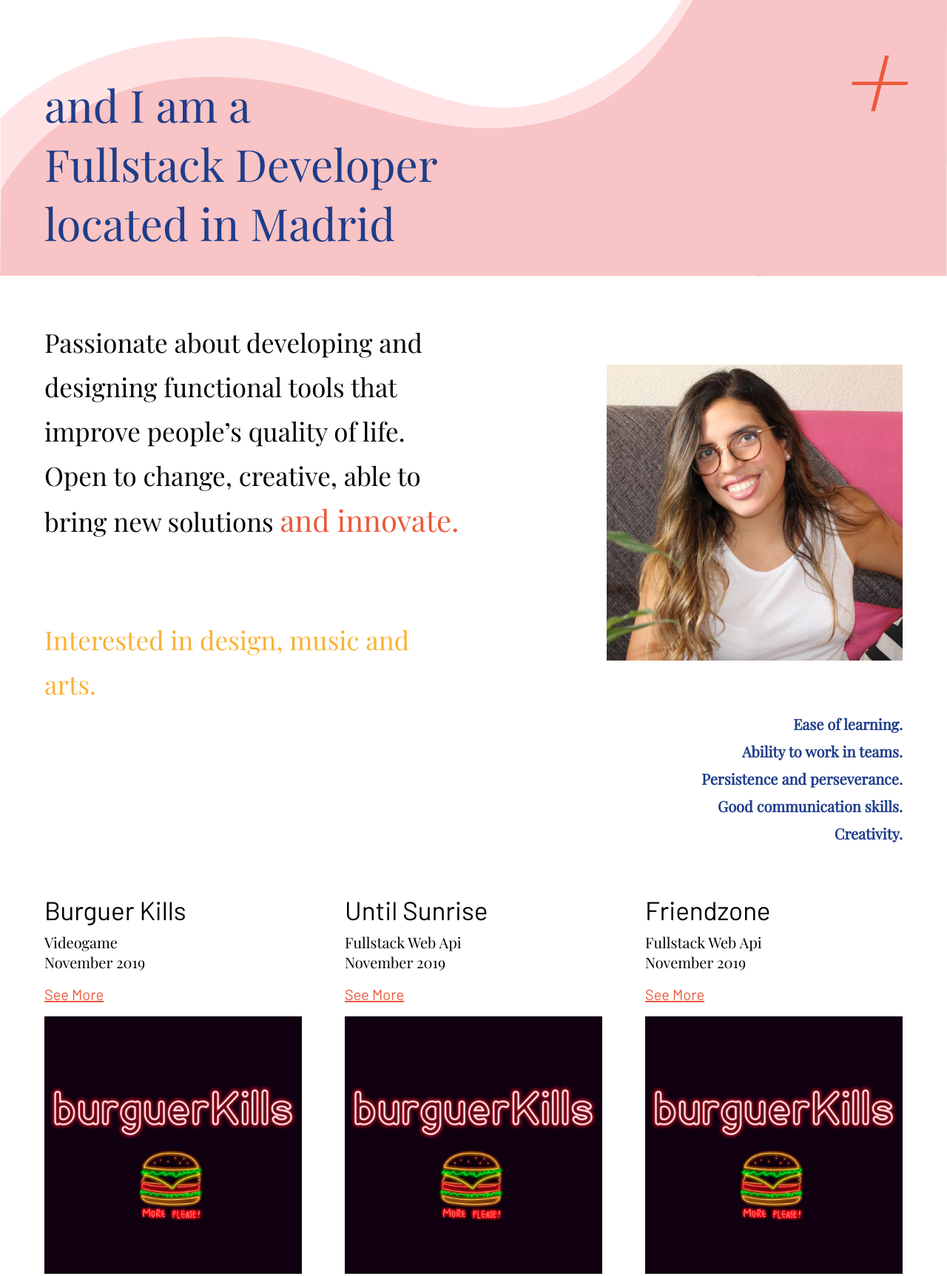
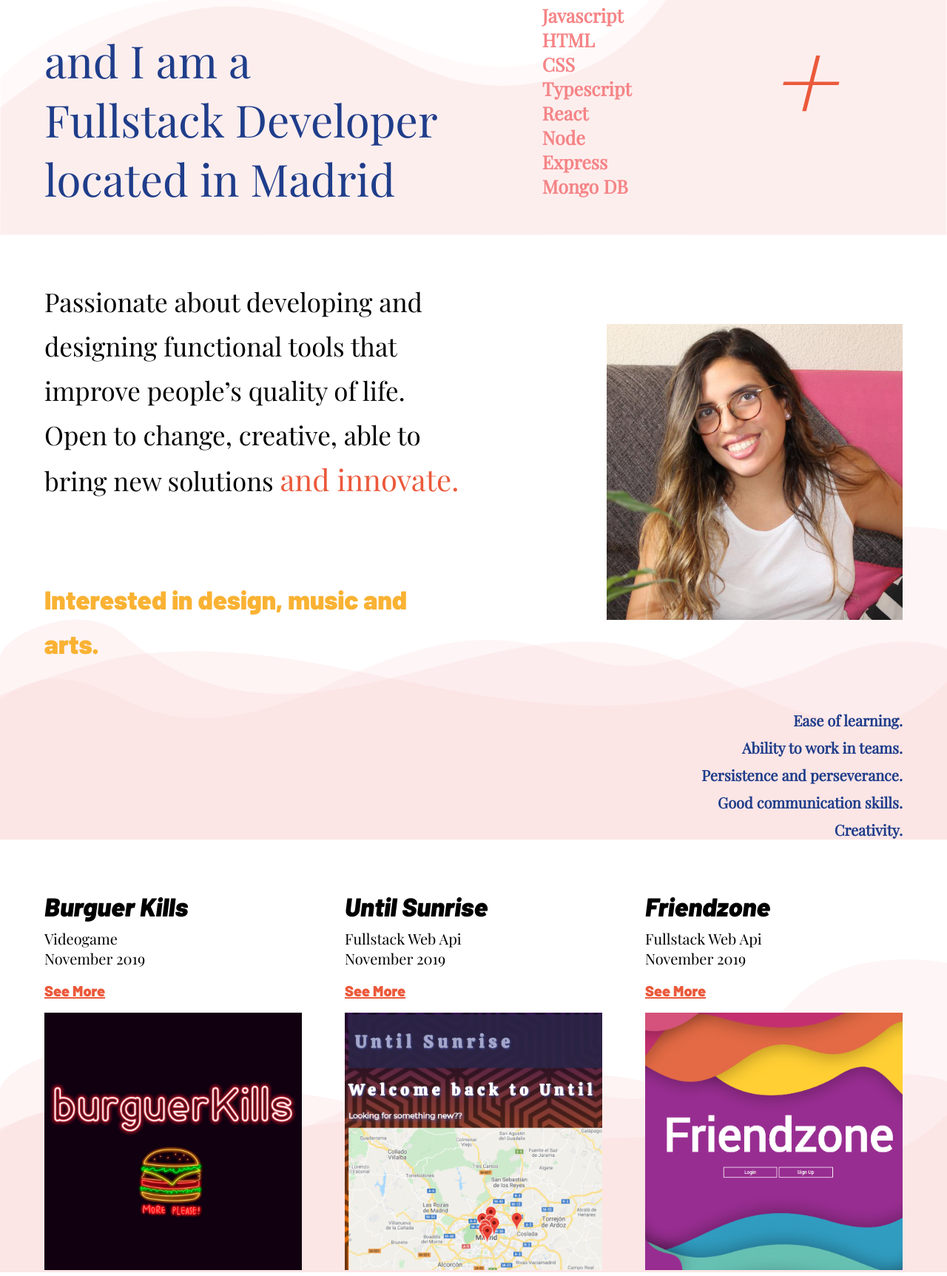
Before and after one commit to laudvg/web-portfolio, a plain HTML site: page index.html in a window 1280 px wide. Shown: the part 376-2101 px from the top of the page at 74% size. Drawn offline with nearby package versions, Linux system fonts and the light colour scheme; a web font is replaced by a local one.

Commit message:
retouch and background

```diff
--- a/index.css
+++ b/index.css
@@ -5,11 +5,18 @@
   font-family: Playfair Display;
 }
 
-  .background{
+  /* .background{
     background-image: url(./img/small_pink.png), url(./img/big_pink.png);
     background-position: bottom, bottom;
     background-repeat: no-repeat, no-repeat;
     background-size: 100%, 100%;
+  } */
+
+  .background{
+    background-image: url(./img/fondo_pink1.png);
+    background-position: bottom;
+    background-repeat: no-repeat;
+    background-size:100%;
   }
 
   @media only screen and (max-width: 600px) {
@@ -35,7 +42,7 @@
       line-height: 13rem;
     }
 
-    .father{
+    .intro-box{
       display: flex;
       flex-wrap: wrap;
       justify-content: space-between;
@@ -113,7 +120,7 @@
     line-height: 13rem;
   }
 
-  .father{
+  .intro-box{
     display: flex;
     justify-content: space-between;
     margin-right: 6rem;
@@ -182,57 +189,73 @@
   }
 
 
-  .father{
+  .intro-box{
     display: flex;
+    flex-direction: row;
     justify-content: space-between;
     margin-right: 6rem;
     margin-left: 6rem;
     align-items: baseline;
   }
 
-  .children{
+  .box2{
+    display: flex;
     flex-direction: row;
+    justify-content: space-around;
+    width: 50%;
   }
 
   .plus a{
   text-decoration: none;
-
   font-style: italic;
   font-weight: 300;
   font-size: 15rem;
-
   color: #EB593B;
-
   }
 
-  .yellow_intro{
-      font-style: normal;
+  .iam-description{
+    font-style: normal;
     font-weight: normal;
     font-size: 6rem;
     line-height: 8rem;
-
     color: #1F3D8A;
+    width: 50%;
   }
 
-  ul{
+  .list{
     list-style: none;
+    margin-bottom: 50px;
   }
 
-  .children li{
+  .list li{
     font-style: normal;
     font-weight: normal;
-    font-size: 2.5rem;
-    line-height: 2.9rem;
+    font-size: 2.5rem;git
     letter-spacing: 0.00625rem;
-    color:#F8C4C5;
+    color:#f58486;
     font-weight: 900;
   }
+
+  .intro-box{
+    display: flex;
+    align-items: center;
+    justify-content: space-between;
+  }
+
+/* segunda parte */
 
   .description{
     display: flex;
     align-items: center;
     justify-content: space-between;
-    margin:6rem 6rem 0rem 6rem
+    margin: 6rem;
+  }
+
+  .profile{
+    background-image: url(./img/fondo_2.png);
+    background-position: bottom;
+    background-repeat: no-repeat;
+    background-size: 100%;
   }
 
   .profile_pic{
@@ -240,7 +263,7 @@
   }
 
   h2{
-      font-style: normal;
+    font-style: normal;
     font-weight: normal;
     font-size: 3.5rem;
     line-height: 6rem;
@@ -249,14 +272,15 @@
   }
 
   h2 span{
-      font-style: normal;
-    font-weight: normal;
+    font-style: normal;
     font-size: 4rem;
     line-height: 6rem;
     color: #EB593B;
   }
 
   .interested{
+    font-family: 'Barlow', sans-serif;
+    font-weight: bold;
     margin-top: 10rem;
     color: #F9B233;
   }
@@ -269,13 +293,15 @@
 
   .soft-skills li{
     list-style-type: none;
-      font-style: normal;
+    font-style: normal;
     font-weight: bold;
     color: #1F3D8A;
     text-align: right;
     margin-right: 6rem;
     /* line-height: 3rem; */
   }
+
+/* tercera parte */
 
   .projects{
     display: flex;
@@ -295,6 +321,8 @@
 
   .project-name{
     font-family: 'Barlow', sans-serif;
+    font-style: italic;
+    font-weight: bolder;
   }
 
   .project-description{
@@ -304,9 +332,16 @@
 
   .project-description a{
     font-family: 'Barlow', sans-serif;
-    font-weight: normal;
+    font-weight: 600;
     font-size: 2rem;
     color: #EB593B;
     line-height: 6rem;
   }
+
+  .pback{
+    background-image: url(./img/fondo_2.png);
+    background-position: bottom;
+    background-repeat: no-repeat;
+    background-size: 100%;
+  }
 }
--- a/index.html
+++ b/index.html
@@ -14,11 +14,11 @@
         <h1>Hello!</h1>
         <h1>I'm<br/>Laura Vivas</h1>
       </div>
-      <div class="father">
+      <div class="intro-box">
+          <h2 class="iam-description">and I am a<br/> Fullstack Developer<br/> located in Madrid</h2>
 
-          <h2 class="children yellow_intro">and I am a<br/> Fullstack Developer<br/> located in Madrid</h2>
-
-          <ul class="children list">
+          <div class="box2">
+            <ul class="list">
               <li>Javascript</li>
               <li>HTML</li>
               <li>CSS</li>
@@ -28,8 +28,10 @@
               <li>Express</li>
               <li>Mongo DB</li>
             </ul>
-
-          <h3 class="children plus"><a href="https://www.linkedin.com/in/lauravivasgamboa/">+</a></h3>
+            <h3 class="plus">
+              <a href="https://www.linkedin.com/in/lauravivasgamboa/">+</a>
+            </h3>
+          </div>
       </div>
   </div>
   <div class="profile">
@@ -60,6 +62,8 @@
       </li>
     </div>
   </div>
+
+<div class="pback">
     <div class="projects">
       <div class="project">
         <h2 class="project-name">Burguer Kills</h2>
@@ -77,7 +81,7 @@
           November 2019 <br>
           <a href="https://laudvg.github.io/BurguerKills/">See More</a>
         </p>
-      <img src="./img/fgportada.png" alt="">
+        <img src="./img/until_portada.png" alt="">
       </div>
       <div class="project">
         <h2 class="project-name">Friendzone</h2>
@@ -86,7 +90,8 @@
           November 2019 <br>
           <a href="https://hello-friendzone.herokuapp.com/">See More</a>
         </p>
-      <img src="./img/fgportada.png" alt="">
+        <img src="./img/friendzone_portada.png" alt="">
+      </div>
     </div>
 </div>
 
```
Also changed, not shown: img/fondo_2.png (added), img/fondo_pink1.png (added), img/friendzone_portada.png (added), img/until_portada.png (added). Lines whose indentation alone changed are shown as unchanged.
